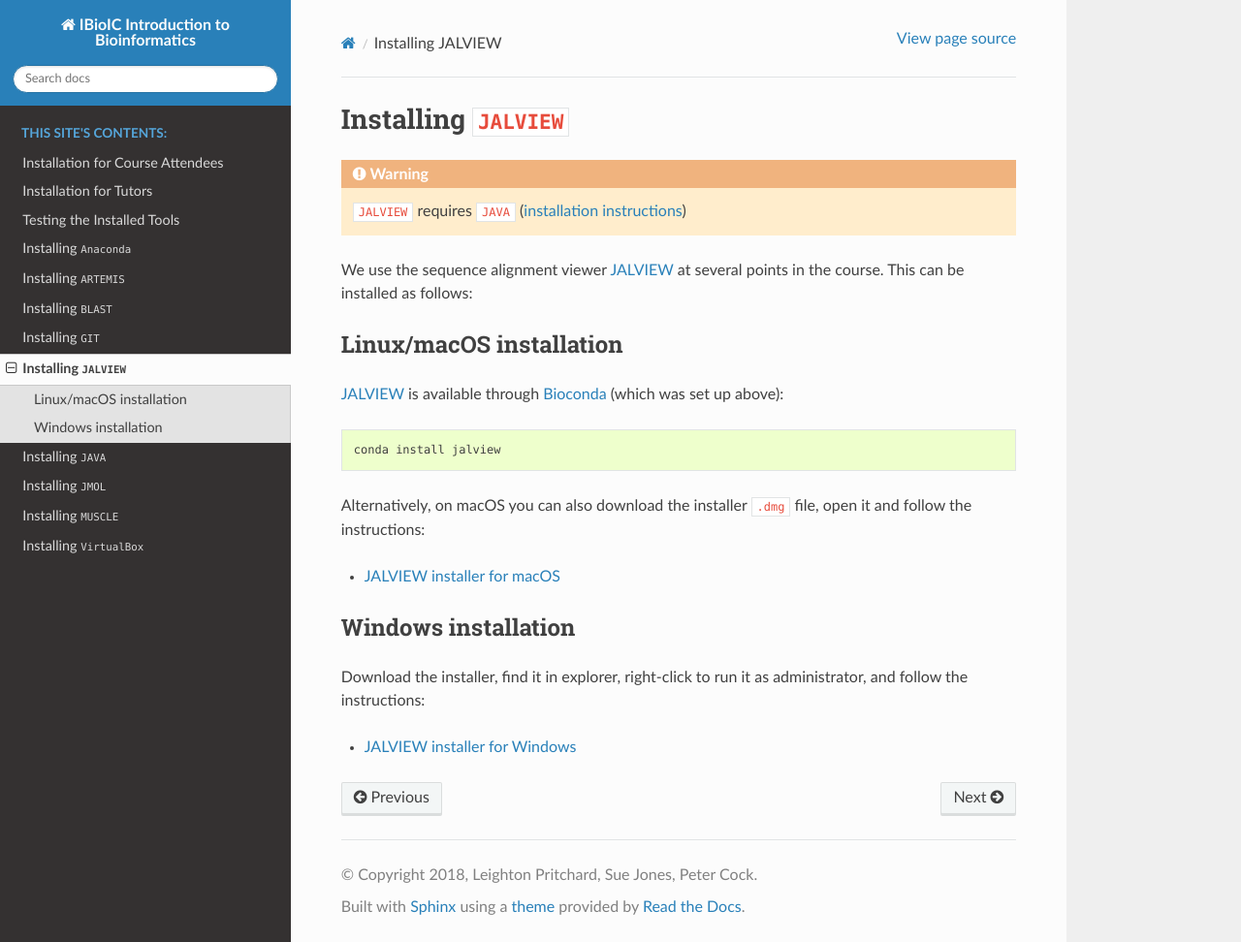
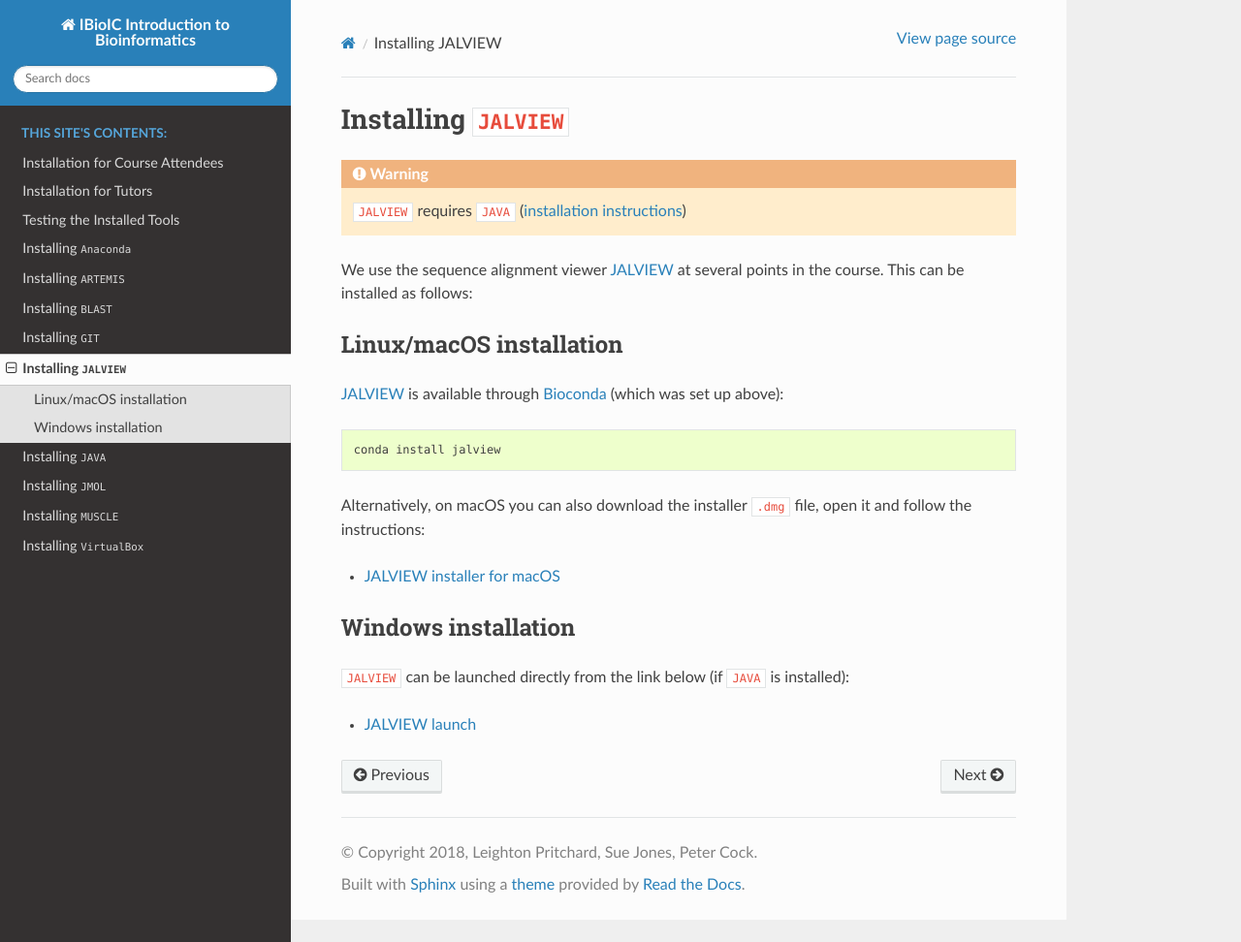
Before and after one commit to widdowquinn/2018-03-06-ibioic, a Sphinx documentation site: the page built from docs/install_jalview.rst, in a window 1280 px wide and 972 px high. Shown: the whole window at 97% size. Built offline with Sphinx 7.4.7 and the Read the Docs theme 2.0.0, drawn with Linux system fonts in a browser that asks for light colours.

Commit message:
change Windows installation of JALVIEW to launcher
This was necessary because the installer breaks on Windows 10
(in my hands anyway). The launcher works with the installed JAVA
(which we require for other tools).

```diff
--- a/docs/install_jalview.rst
+++ b/docs/install_jalview.rst
@@ -30,9 +30,9 @@
 Windows installation
 --------------------
 
-Download the installer, find it in explorer, right-click to run it as administrator, and follow the instructions:
+``JALVIEW`` can be launched directly from the link below (if ``JAVA`` is installed):
 
-- `JALVIEW installer for Windows <http://www.jalview.org/Web_Installers/InstData/Windows_Pure_64_Bit/NoVM/install-jalview.exe>`_
+- `JALVIEW launch <http://www.jalview.org/webstart/jalview.jnlp>`_
 
 
 .. _Bioconda: https://bioconda.github.io/
```
